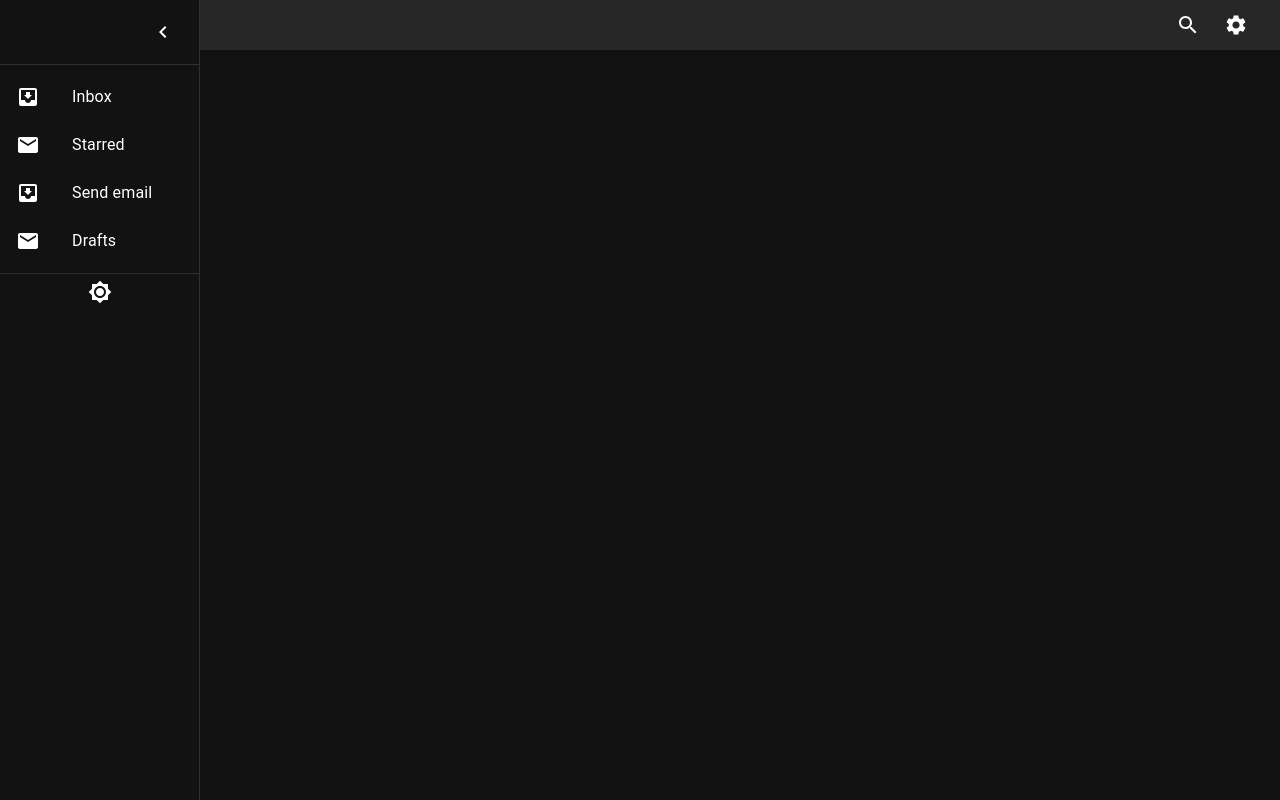
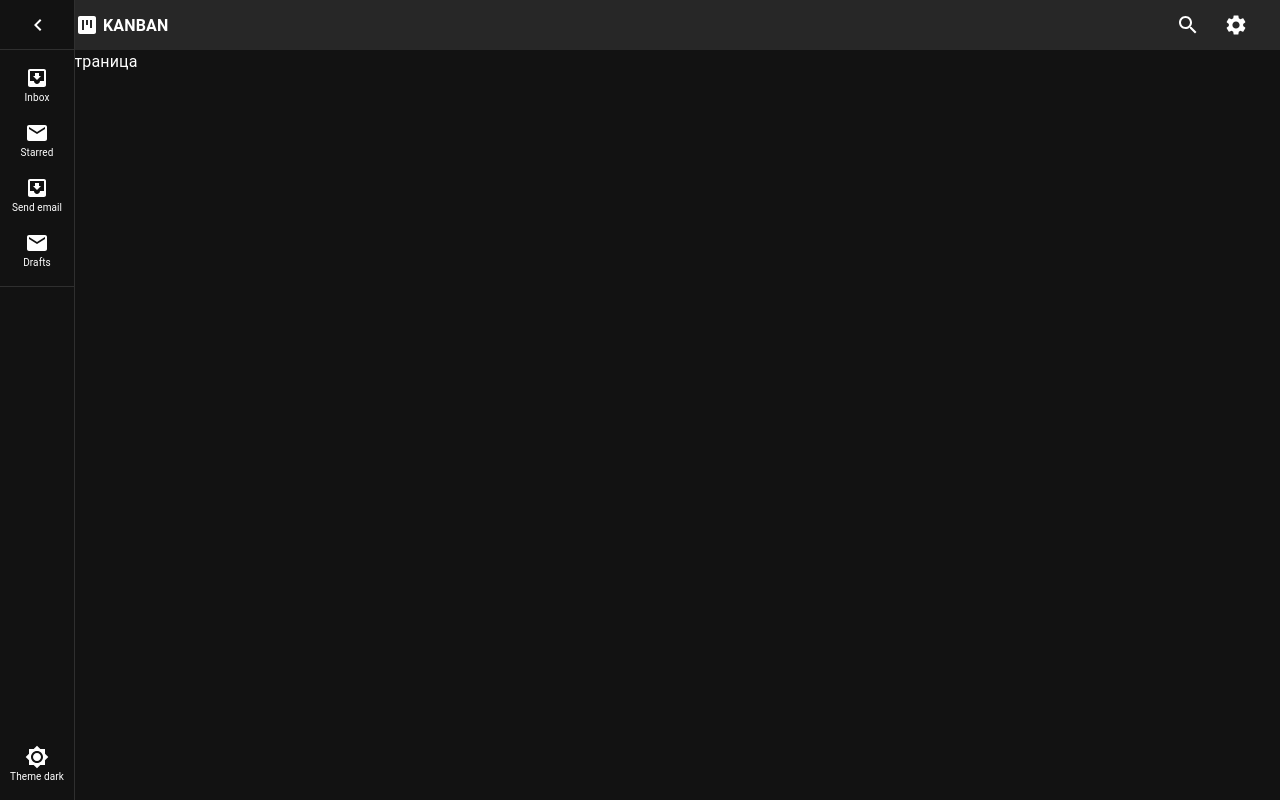
Before and after one commit to Innovavtion/kanban-board, a Next.js app: page / in a window 1280 px wide. Both pictures are taken after a click on the button 44 px from the left and 25 px from the top of the page. Built offline with nearby package versions, Linux system fonts and the light colour scheme.

Commit message:
update: NavbarDrawer

```diff
--- a/components/Navbar/NavbarDrawer.tsx
+++ b/components/Navbar/NavbarDrawer.tsx
@@ -24,6 +24,7 @@ import MailIcon from "@mui/icons-material/Mail";
 
 // Styles Mui
 import { styled } from "@mui/material/styles";
+import { Typography } from "@mui/material";
 
 // Drawer Styles Mui
 const DrawerHeader = styled("div")(({ theme }) => ({
@@ -35,7 +36,7 @@ const DrawerHeader = styled("div")(({ theme }) => ({
   justifyContent: "flex-end",
 }));
 
-const drawerWidth = 200;
+const drawerWidth = 75;
 
 type Props = {
   mode: boolean;
@@ -60,18 +61,25 @@ export default function NavbarDrawer({
         "& .MuiDrawer-paper": {
           width: drawerWidth,
           boxSizing: "border-box",
+          display: "flex",
         },
       }}
       variant="persistent"
       anchor="left"
       open={open}
     >
-      <DrawerHeader>
-        <IconButton onClick={() => drawerOpen(open)}>
+      <DrawerHeader
+        sx={{
+          "@media (min-width: 600px)": {
+            minHeight: "49px",
+          },
+        }}
+      >
+        <IconButton onClick={() => drawerOpen(open)} color="inherit">
           {theme.direction === "ltr" ? (
-            <ChevronLeftIcon />
+            <ChevronLeftIcon sx={{ p: 0 }} />
           ) : (
-            <ChevronRightIcon />
+            <ChevronRightIcon sx={{ p: 0 }} />
           )}
         </IconButton>
       </DrawerHeader>
@@ -79,23 +87,86 @@ export default function NavbarDrawer({
       <List>
         {["Inbox", "Starred", "Send email", "Drafts"].map((text, index) => (
           <ListItem key={text} disablePadding>
-            <ListItemButton>
-              <ListItemIcon>
+            <ListItemButton sx={{ justifyContent: "center" }}>
+              <ListItemIcon
+                sx={{
+                  justifyContent: "center",
+                  display: "flex",
+                  flexDirection: "column",
+                  alignItems: "center",
+                  color: "inherit",
+                }}
+              >
                 {index % 2 === 0 ? <InboxIcon /> : <MailIcon />}
+                <Typography
+                  sx={{
+                    textAlign: "center",
+                    fontSize: 10,
+                    width: drawerWidth - 5,
+                    wordWrap: "break-word",
+                  }}
+                >
+                  {text}
+                </Typography>
               </ListItemIcon>
-              <ListItemText primary={text} />
             </ListItemButton>
           </ListItem>
         ))}
       </List>
       <Divider />
-      <Button onClick={() => setMode(!mode)} color="inherit">
-        {theme.palette.mode === "dark" ? (
-          <Brightness7Icon />
-        ) : (
-          <Brightness4Icon />
-        )}
-      </Button>
+      <List
+        sx={{
+          display: "flex",
+          alignItems: "flex-end",
+          height: "100%",
+        }}
+      >
+        <ListItem disablePadding>
+          <ListItemButton
+            sx={{
+              justifyContent: "center",
+            }}
+            onClick={() => setMode(!mode)}
+            color="inherit"
+          >
+            <ListItemIcon
+              sx={{
+                justifyContent: "center",
+                display: "flex",
+                flexDirection: "column",
+                alignItems: "center",
+                color: "inherit",
+              }}
+            >
+              {theme.palette.mode === "dark" ? (
+                <>
+                  <Brightness7Icon />
+                  <Typography
+                    sx={{
+                      textAlign: "center",
+                      fontSize: 10,
+                    }}
+                  >
+                    Theme dark
+                  </Typography>
+                </>
+              ) : (
+                <>
+                  <Brightness4Icon />
+                  <Typography
+                    sx={{
+                      textAlign: "center",
+                      fontSize: 10,
+                    }}
+                  >
+                    Theme white
+                  </Typography>
+                </>
+              )}
+            </ListItemIcon>
+          </ListItemButton>
+        </ListItem>
+      </List>
     </Drawer>
   );
 }
```
